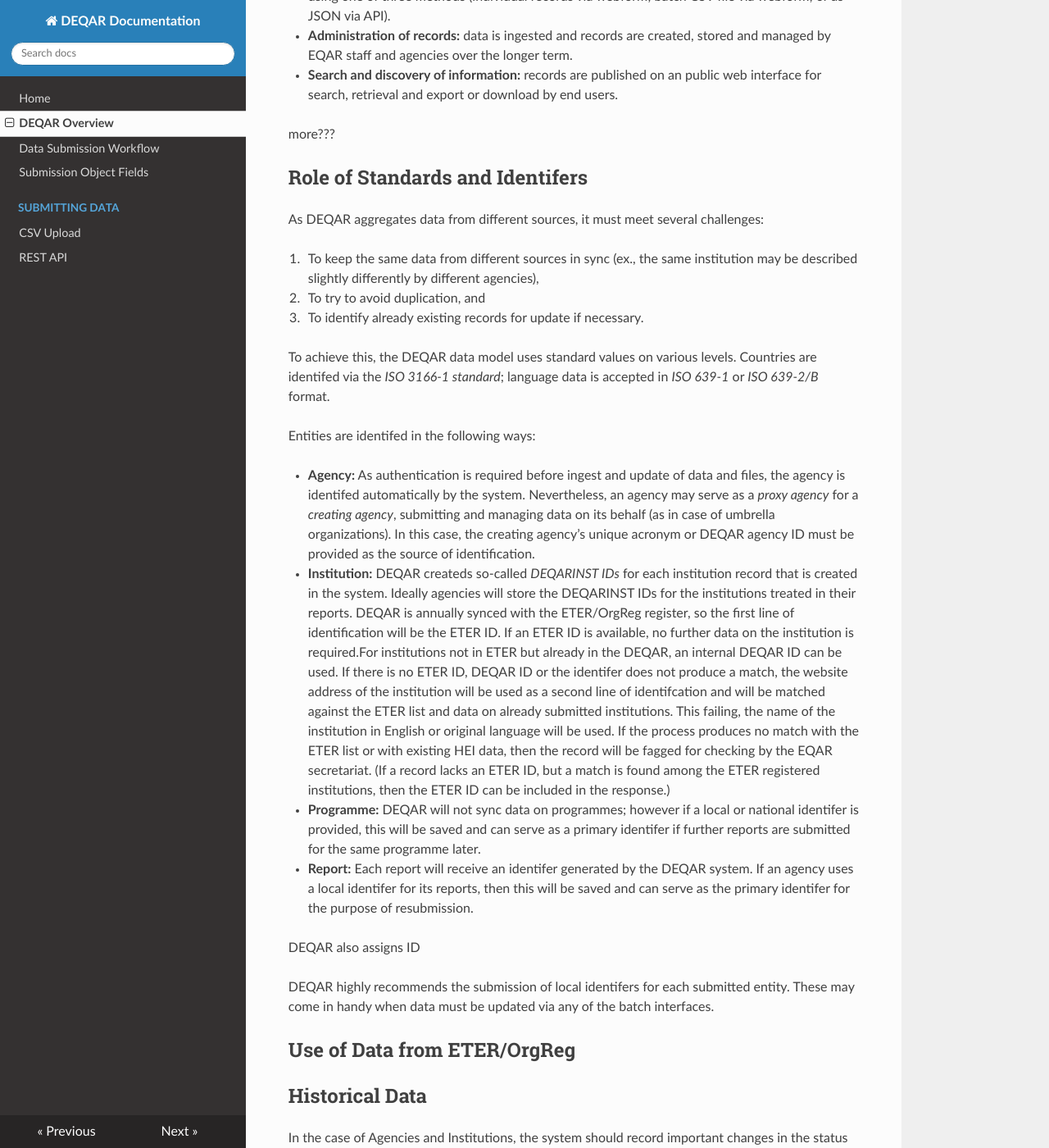
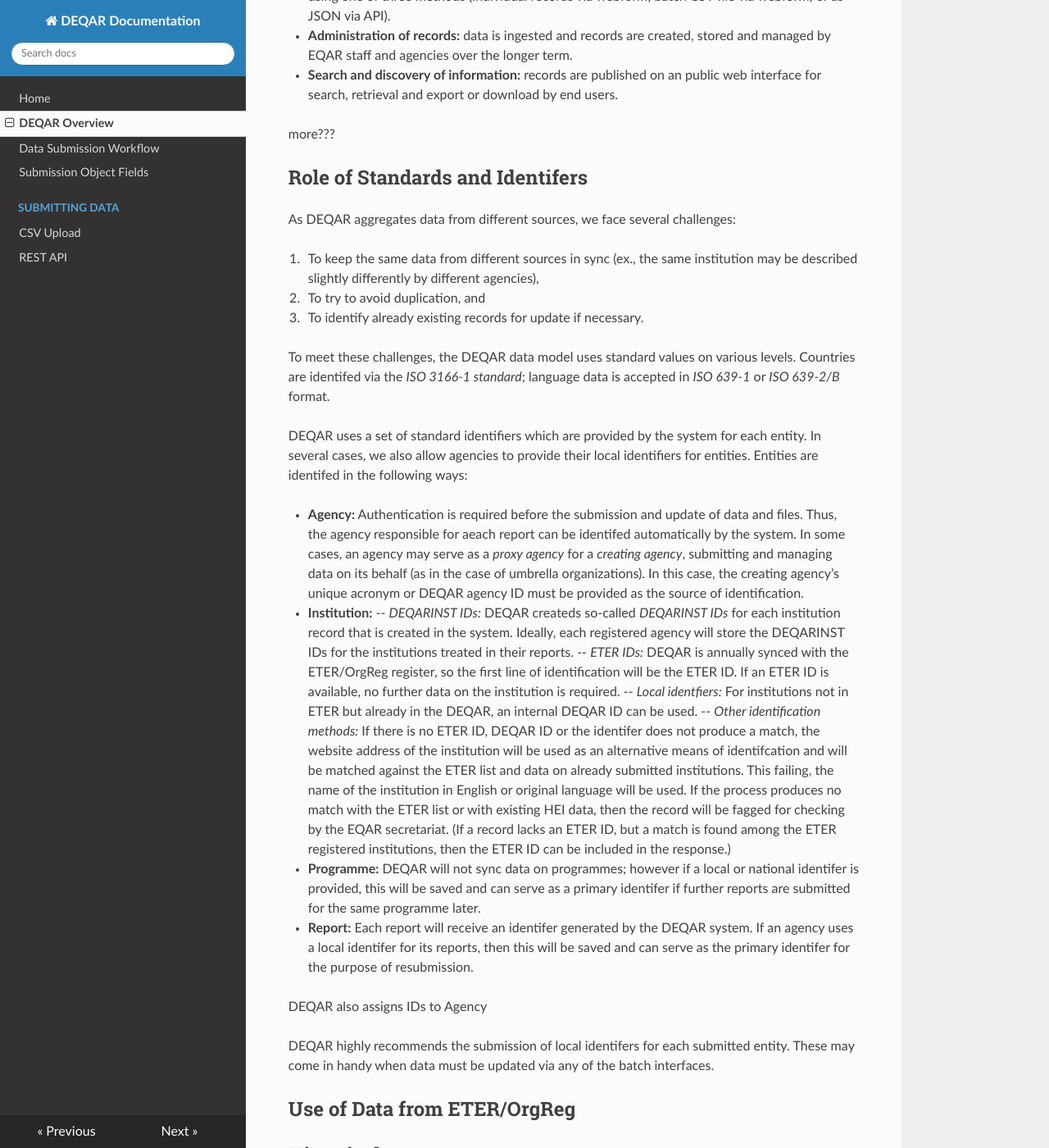
Before and after one commit to EQAR/deqar-docs, an MkDocs documentation site: the page built from docs/DEQAR_overview.md, in a window 1280 px wide and 1400 px high, scrolled down 792 px. Shown: the whole window at 82% size. Built offline with MkDocs 1.6.1, drawn with Linux system fonts in a browser that asks for light colours; nearby versions of some CDN libraries; old or Windows-style settings are respelled for this version of MkDocs; some of the changed text lies outside the part shown.

Commit message:
Update DEQAR_overview.md

```diff
--- a/docs/DEQAR_overview.md
+++ b/docs/DEQAR_overview.md
@@ -4,7 +4,7 @@
 
 [DEQAR High Level Data Model](img/DEQARPhysicalERDiagram_Design31_20-01-18_highlevel.jpg)
 
-While institutional information will largely be managed by EQAR based on data from ETER/OrgReg, registered agency users are invited to submit information on external quality assurance reports including information about the study programme concerned, if applicable. Further information on the type of information to be collected and stored in DEQAR can be found in the [Operational Model](https://eqar.eu/fileadmin/eqar_internal/MD/MD6/Database_of_External_QA_Results_Report_Model_v3.pdf), section 5.3, page 36.
+Registered agency users are invited to submit information on external quality assurance reports including information about the study programme concerned, if applicable. On the other hand, institutional information will largely be managed by EQAR based on data from ETER/OrgReg. Further information on the type of information to be collected and stored in DEQAR can be found in the [Operational Model](https://eqar.eu/fileadmin/eqar_internal/MD/MD6/Database_of_External_QA_Results_Report_Model_v3.pdf), section 5.3, page 36.
 
 DEQAR has also included a **Country** entity, which contains information on the official external quality assurance regime in each DEQAR-related country---a country which either hosts an EQAR-registered agency or hosts an institution evaluated by a EQAR-registered agency.
 
@@ -23,27 +23,27 @@
 Role of Standards and Identifers
 --------------------------------
 
-As DEQAR aggregates data from different sources, it must meet several challenges:
+As DEQAR aggregates data from different sources, we face several challenges:
 
 1. To keep the same data from different sources in sync (ex., the same institution may be described slightly differently by different agencies),
 2. To try to avoid duplication, and
 3. To identify already existing records for update if necessary.
 
-To achieve this, the DEQAR data model uses standard values on various levels. Countries are identifed via the *ISO 3166-1 standard*; language data is accepted in *ISO 639-1* or *ISO 639-2/B* format.
+To meet these challenges, the DEQAR data model uses standard values on various levels. Countries are identifed via the *ISO 3166-1 standard*; language data is accepted in *ISO 639-1* or *ISO 639-2/B* format.
 
-Entities are identifed in the following ways:
+DEQAR uses a set of standard identifiers which are provided by the system for each entity.  In several cases, we also allow agencies to provide their local identifiers for entities.  Entities are identifed in the following ways:
 
-- **Agency:** As authentication is required before ingest and update of data and files, the agency is identifed automatically by the system. Nevertheless, an agency may serve as a *proxy agency* for a *creating agency*, submitting and managing data on its behalf (as in case of umbrella organizations). In this case, the creating agency’s unique acronym or DEQAR agency ID must be provided as the source of identification.
+- **Agency:** Authentication is required before the submission and update of data and files. Thus, the agency responsible for aeach report can be identifed automatically by the system. In some cases, an agency may serve as a *proxy agency* for a *creating agency*, submitting and managing data on its behalf (as in the case of umbrella organizations). In this case, the creating agency’s unique acronym or DEQAR agency ID must be provided as the source of identification.
 
-- **Institution:** DEQAR createds so-called *DEQARINST IDs* for each institution record that is created in the system. Ideally agencies will store the DEQARINST IDs for the institutions treated in their reports.
-DEQAR is annually synced with the ETER/OrgReg register, so the first line of identification will be the ETER ID. If an ETER ID is available, no further data on the institution is required.For institutions not in ETER but already in the DEQAR, an internal DEQAR ID can be used.
-If there is no ETER ID, DEQAR ID or the identifer does not produce a match, the website address of the institution will be used as a second line of identifcation and will be matched against the ETER list and data on already submitted institutions. This failing, the name of the institution in English or original language will be used. If the process produces no match with the ETER list or with existing HEI data, then the record will be fagged for checking by the EQAR secretariat. (If a record lacks an ETER ID, but a match is found among the ETER registered institutions, then the ETER ID can be included in the response.)
-
+- **Institution:**
+-- *DEQARINST IDs:* DEQAR createds so-called *DEQARINST IDs* for each institution record that is created in the system. Ideally, each registered agency will store the DEQARINST IDs for the institutions treated in their reports.
+-- *ETER IDs:* DEQAR is annually synced with the ETER/OrgReg register, so the first line of identification will be the ETER ID. If an ETER ID is available, no further data on the institution is required.
+-- *Local identfiers:* For institutions not in ETER but already in the DEQAR, an internal DEQAR ID can be used.
+-- *Other identification methods:* If there is no ETER ID, DEQAR ID or the identifer does not produce a match, the website address of the institution will be used as an alternative means of identifcation and will be matched against the ETER list and data on already submitted institutions. This failing, the name of the institution in English or original language will be used. If the process produces no match with the ETER list or with existing HEI data, then the record will be fagged for checking by the EQAR secretariat. (If a record lacks an ETER ID, but a match is found among the ETER registered institutions, then the ETER ID can be included in the response.)
 - **Programme:** DEQAR will not sync data on programmes; however if a local or national identifer is provided, this will be saved and can serve as a primary identifer if further reports are submitted for the same programme later.
-
 - **Report:** Each report will receive an identifer generated by the DEQAR system. If an agency uses a local identifer for its reports, then this will be saved and can serve as the primary identifer for the purpose of resubmission.
 
-DEQAR also assigns ID
+DEQAR also assigns IDs to Agency
 
 DEQAR highly recommends the submission of local identifers for each submitted entity. These may come in handy when data must be updated via any of the batch
 interfaces.
```
